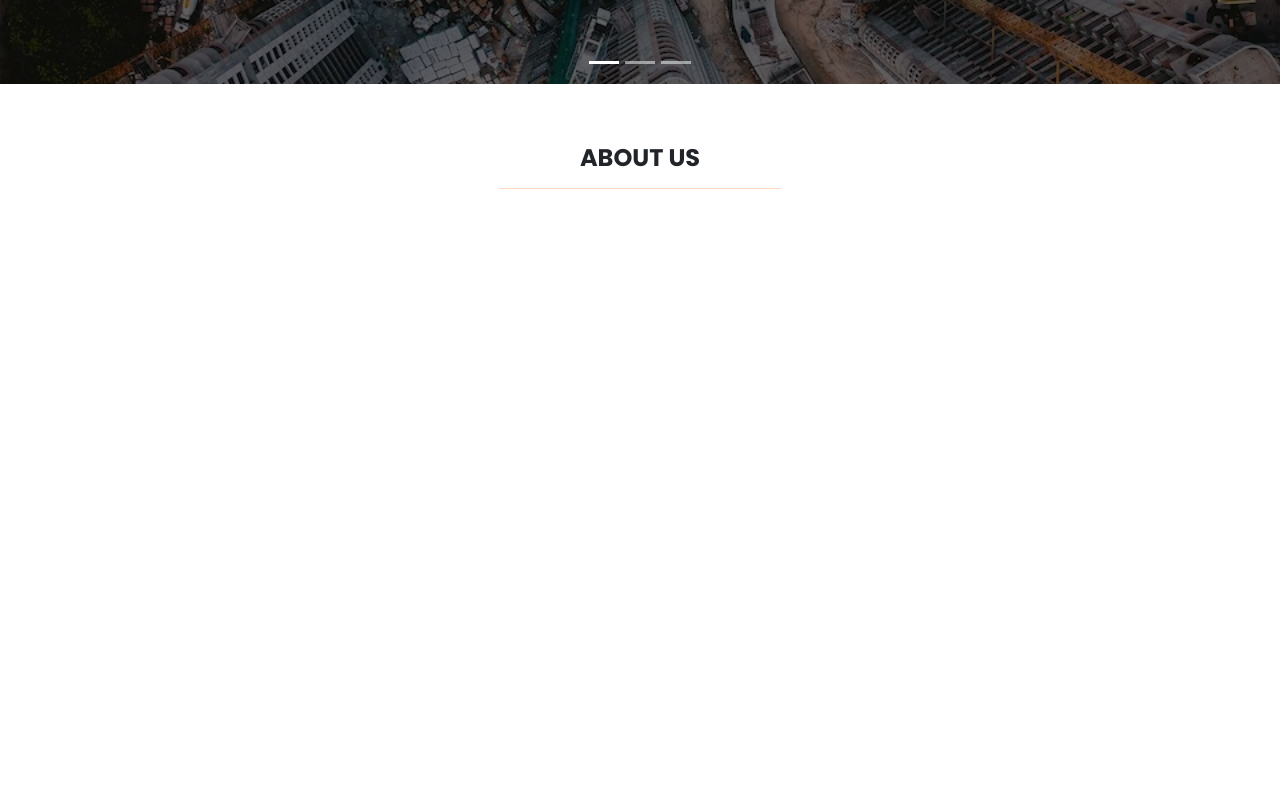
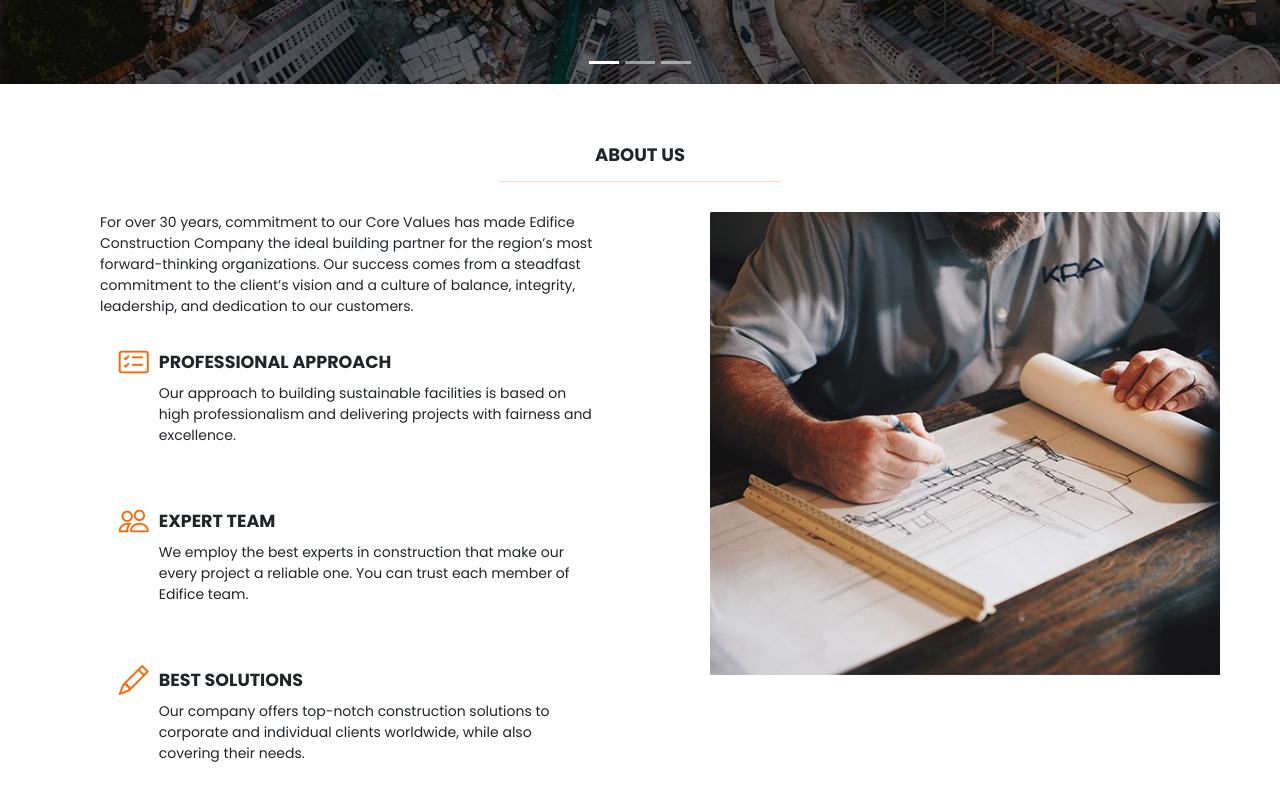
Before and after one commit to JacekPasierb/FrontStrapi, a React (Vite) app: page / in a window 1280 px wide. Shown: the part 546-1346 px from the top of the page. Before the commit the page ends 800 px from the top, so only its background shows below. Built offline with nearby package versions, Linux system fonts and the light colour scheme.

Commit message:
Feature/Aboutus - styled component aboutus

```diff
--- a/src/App.css
+++ b/src/App.css
@@ -85,10 +85,31 @@ body {
 }
 
 /* aboutus */
-.aboutus h4 {
-  font-size: 1.4rem;
+.aboutus h2 {
+  font-size: 1.8rem;
   font-weight: bold;
   text-transform: uppercase;
+}
+
+.aboutus p {
+  font-size: 1.4rem;
+}
+
+.aboutus-img {
+  object-fit: cover;
+}
+
+.aboutus i {
+  font-size: 3rem;
+}
+
+.aboutus-cards h3 {
+  font-weight: bold;
+  text-transform: uppercase;
+}
+
+.aboutus-cards p {
+  font-size: 1.4rem;
 }
 
 @media (min-width: 576px) {
@@ -113,6 +134,10 @@ body {
   .aboutus h4 {
     font-size: 2.4rem;
   }
+  .aboutus-img {
+    height: auto;
+    margin-left: 40px;
+  }
 }
 
 @media (min-width: 1400px) {
--- a/src/components/Aboutus.tsx
+++ b/src/components/Aboutus.tsx
@@ -5,8 +5,75 @@ const Aboutus = () => {
     <section id="aboutus" className="aboutus">
       <div className="container py-5">
         <div>
-          <h4 className="text-center">About Us</h4>
+          <h2 className="text-center">About Us</h2>
           <hr className={`my-4 w-25 mx-auto orangeColor`} />
+        </div>
+        <div className="row mt-5  ">
+          <div className="col-lg-6 px-md-5 ">
+            <p>
+              For over 30 years, commitment to our Core Values has made Edifice
+              Construction Company the ideal building partner for the region’s
+              most forward-thinking organizations. Our success comes from a
+              steadfast commitment to the client’s vision and a culture of
+              balance, integrity, leadership, and dedication to our customers.
+            </p>
+            <div className="aboutus-cards">
+              <div className="row">
+                <div className="card border-0 col-12 p-4 mb-4">
+                  <div className="row g-0">
+                    <div className="col-1 d-flex justify-content-end align-items-start ">
+                      <i className="bi bi-card-checklist orangeColor ms-4"></i>
+                    </div>
+                    <div className="card-body col-11">
+                      <h3 className="card-title mb-3">Professional Approach</h3>
+                      <p className="card-text">
+                        Our approach to building sustainable facilities is based
+                        on high professionalism and delivering projects with
+                        fairness and excellence.
+                      </p>
+                    </div>
+                  </div>
+                </div>
+                <div className="card border-0 col-12 p-4 mb-4">
+                  <div className="row g-0">
+                    <div className="col-1 d-flex justify-content-end align-items-start ">
+                      <i className="bi bi-people orangeColor ms-4"></i>
+                    </div>
+                    <div className="card-body col-11">
+                      <h3 className="card-title  mb-3">Expert team</h3>
+                      <p className="card-text">
+                        We employ the best experts in construction that make our
+                        every project a reliable one. You can trust each member
+                        of Edifice team.
+                      </p>
+                    </div>
+                  </div>
+                </div>
+                <div className="card border-0 col-12 p-4 mb-4">
+                  <div className="row g-0">
+                    <div className="col-1 d-flex justify-content-end align-items-start ">
+                      <i className="bi bi-pencil orangeColor ms-4"></i>
+                    </div>
+                    <div className="card-body col-11">
+                      <h3 className="card-title  mb-3">Best solutions</h3>
+                      <p className="card-text">
+                        Our company offers top-notch construction solutions to
+                        corporate and individual clients worldwide, while also
+                        covering their needs.
+                      </p>
+                    </div>
+                  </div>
+                </div>
+              </div>
+            </div>
+          </div>
+          <div className="col-lg-6 px-md-5 ">
+            <img
+              src="src/image/home-variant-3-555x500.jpg"
+              alt="men working with project"
+              className="card-img-top aboutus-img"
+            />
+          </div>
         </div>
       </div>
     </section>
```
Also changed, not shown: src/image/home-variant-3-555x500.jpg (added).
